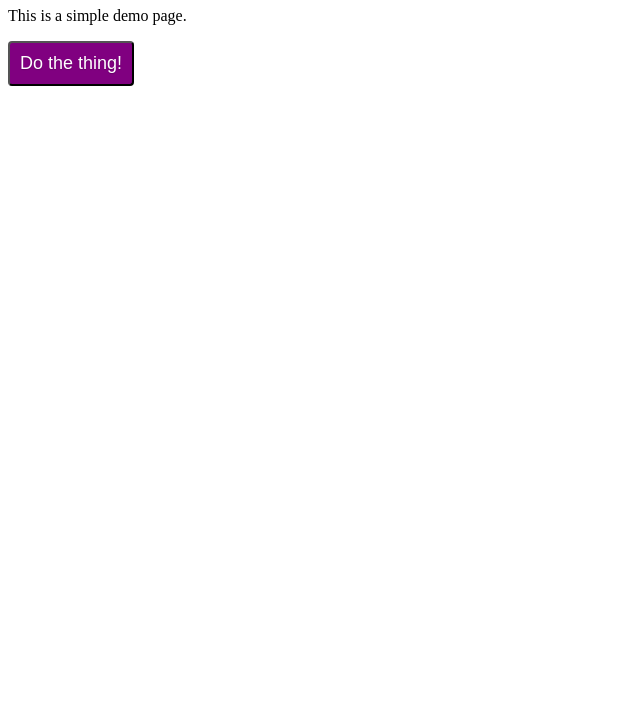
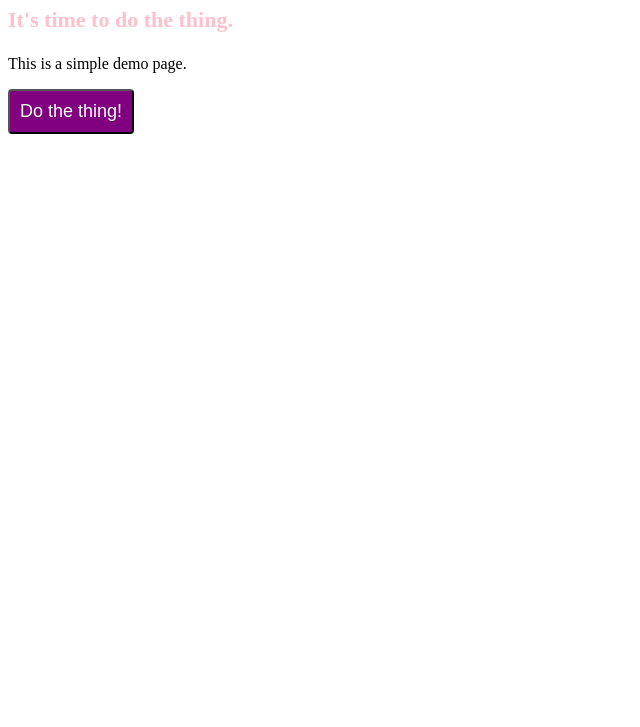
Before and after one commit to lyndseypadget/repo-rebase, a plain HTML site: page index.html in a window 1280 px wide. Shown: the part 73-800 px from the top of the page, without its empty margins (0-640 px from the left). Drawn offline with Linux system fonts and the light colour scheme.

Commit message:
Add a subheader

```diff
--- a/index.html
+++ b/index.html
@@ -6,6 +6,7 @@
   </head>
   <body>
     <h1>Hello world</h1>
+    <h3>It's time to do the thing.</h3>
     <p>This is a simple demo page.</p>
     <button onclick="doTheThing()" class="button-primary">Do the thing!</button>
     <p id="demo"></p>
--- a/styles.css
+++ b/styles.css
@@ -1,6 +1,11 @@
 h1 {
   color: orange;
   font-size: 32px;
+}
+
+h3 {
+  color: pink;
+  font-size: 22px;
 }
 
 button:focus {outline:0;}
```
